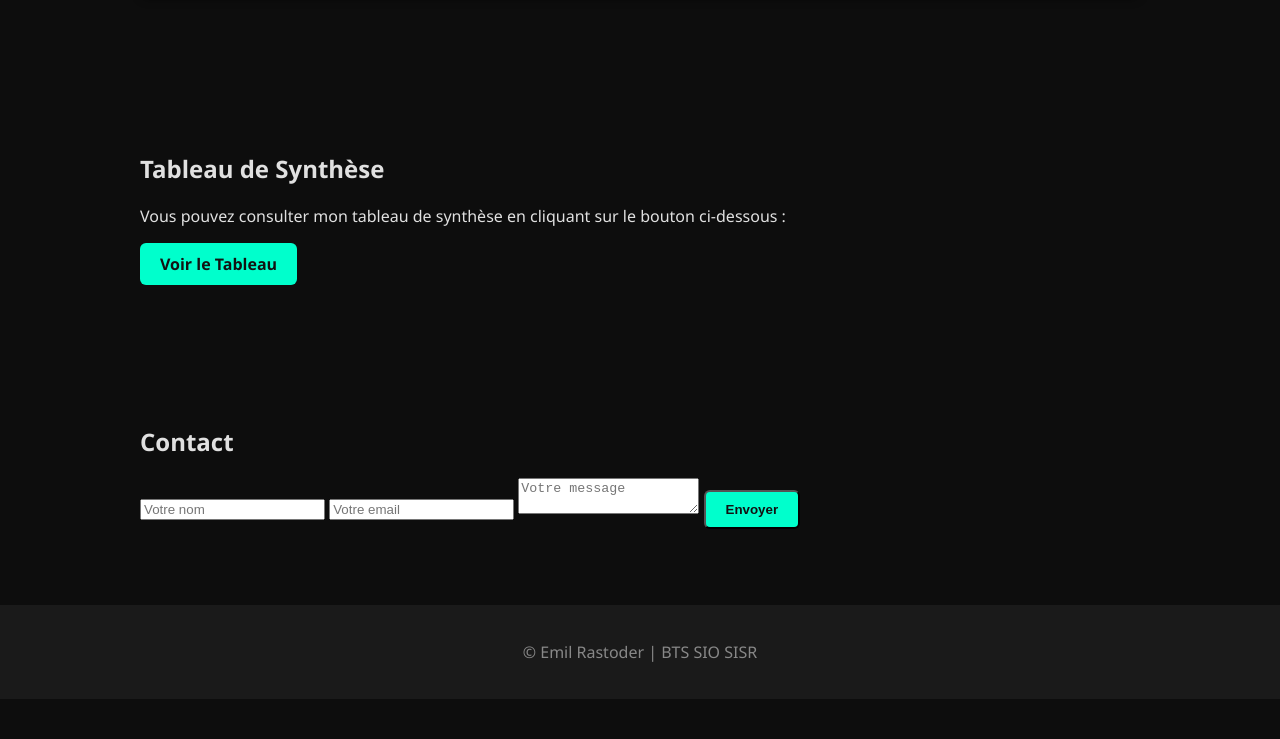
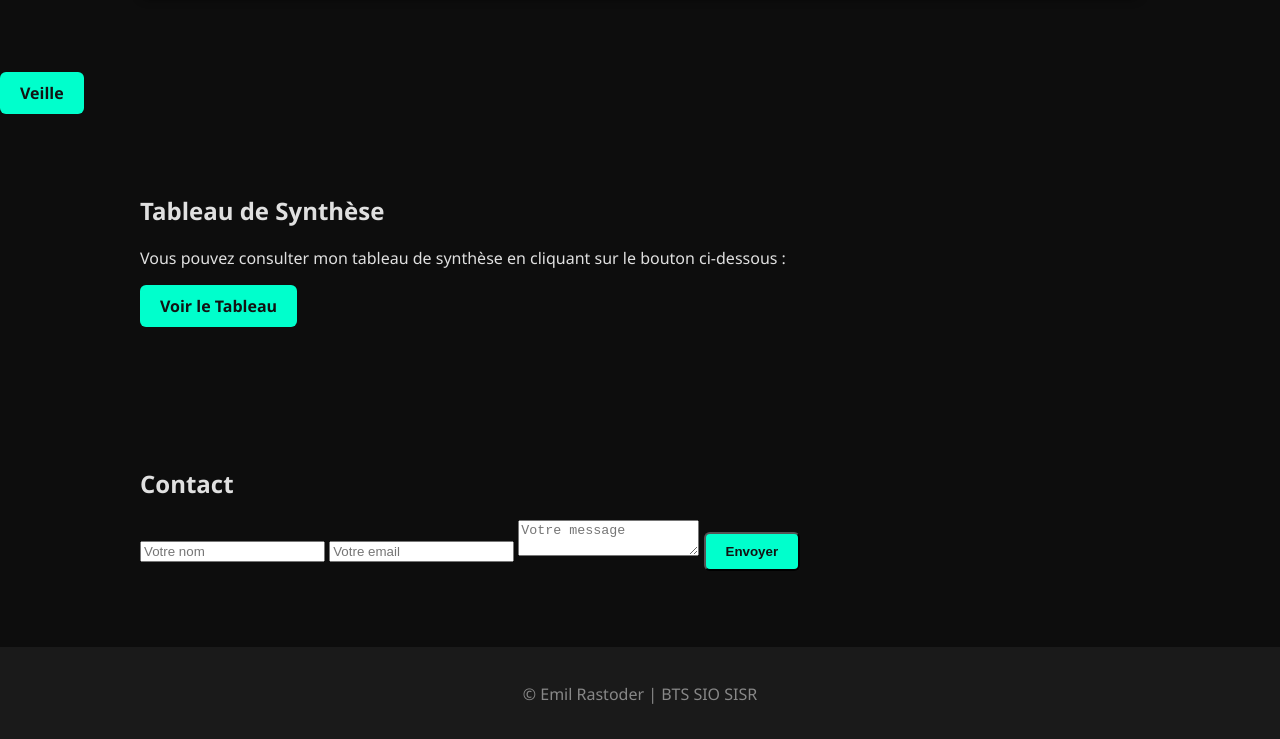
Before and after one commit to Emilrastoder/emilportfolio, a plain HTML site: page index.html in a window 1280 px wide. Shown: the part 4518-5257 px from the top of the page. Before the commit the page ends 5217 px from the top, so only its background shows below. Drawn offline with Linux system fonts and the light colour scheme.

Commit message:
Update index.html

```diff
--- a/index.html
+++ b/index.html
@@ -183,6 +183,8 @@
         </div>
     </section>
 
+    <a href="veille.odt" download class="btn">Veille </a>
+
         <section id="tableau-synthese" class="container">
             <h2>Tableau de Synthèse</h2>
             <p>Vous pouvez consulter mon tableau de synthèse en cliquant sur le bouton ci-dessous :</p>
```
